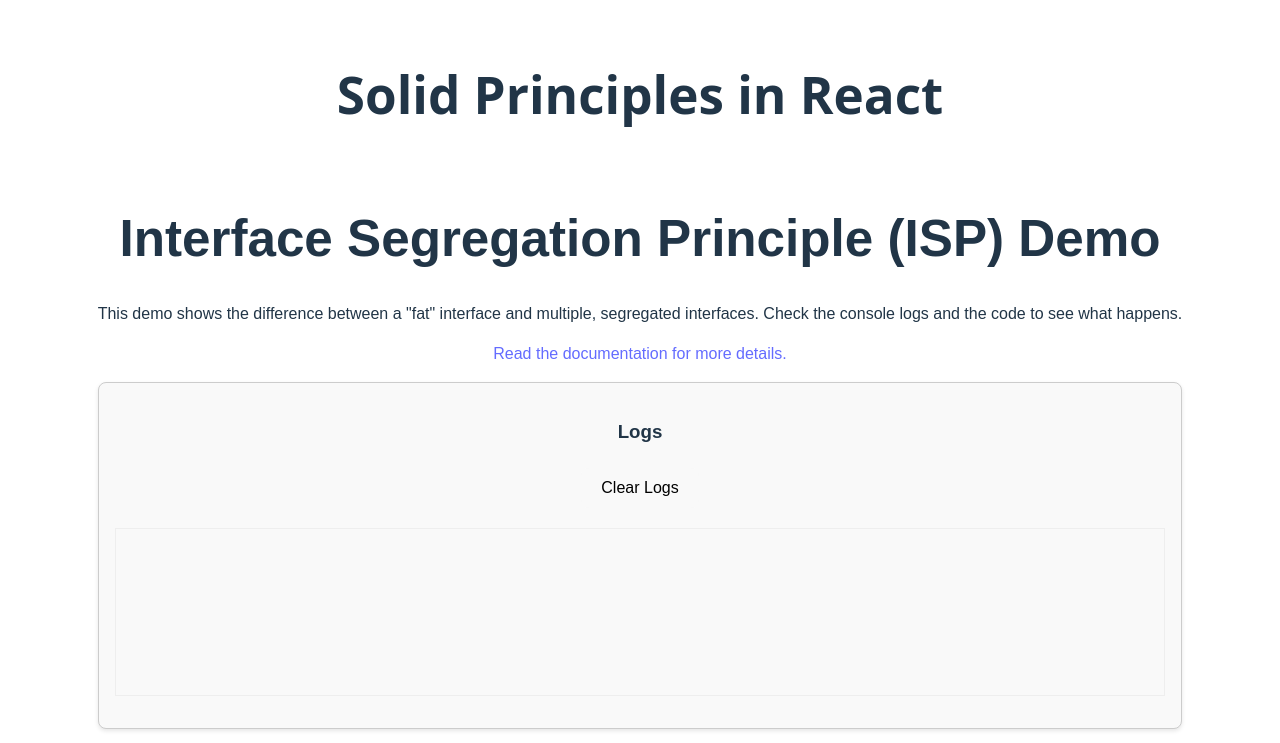
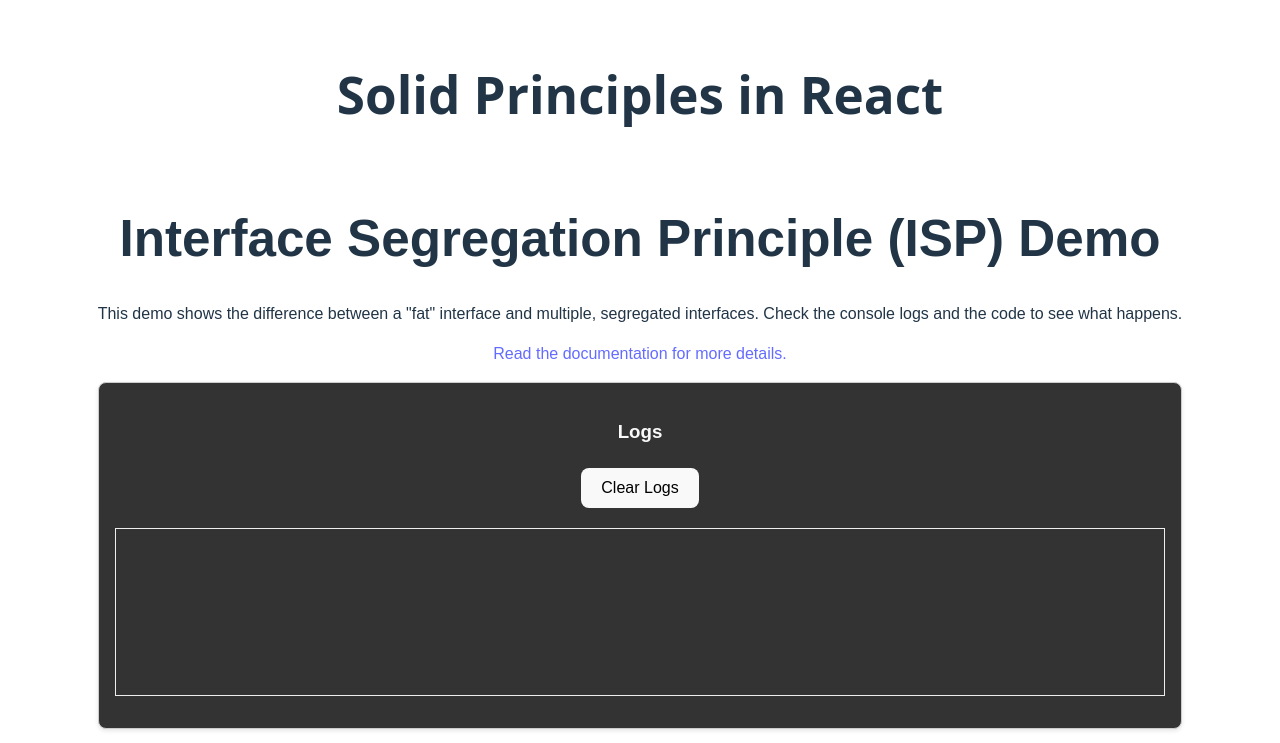
Before and after one commit to duyetvv/React-SOLID-Principles, a React (Vite) app: page / in a window 1280 px wide. Shown: the top 743 px of the page. Built offline with nearby package versions, Linux system fonts and the light colour scheme.

Commit message:
save the refactor code

```diff
--- a/src/isp/styles/index.scss
+++ b/src/isp/styles/index.scss
@@ -15,7 +15,8 @@
   }
 
   .log-container {
-    background-color: #f9f9f9;
+    background-color: #333;
+    color: #f9f9f9;
   }
 
   .log-list {
```
